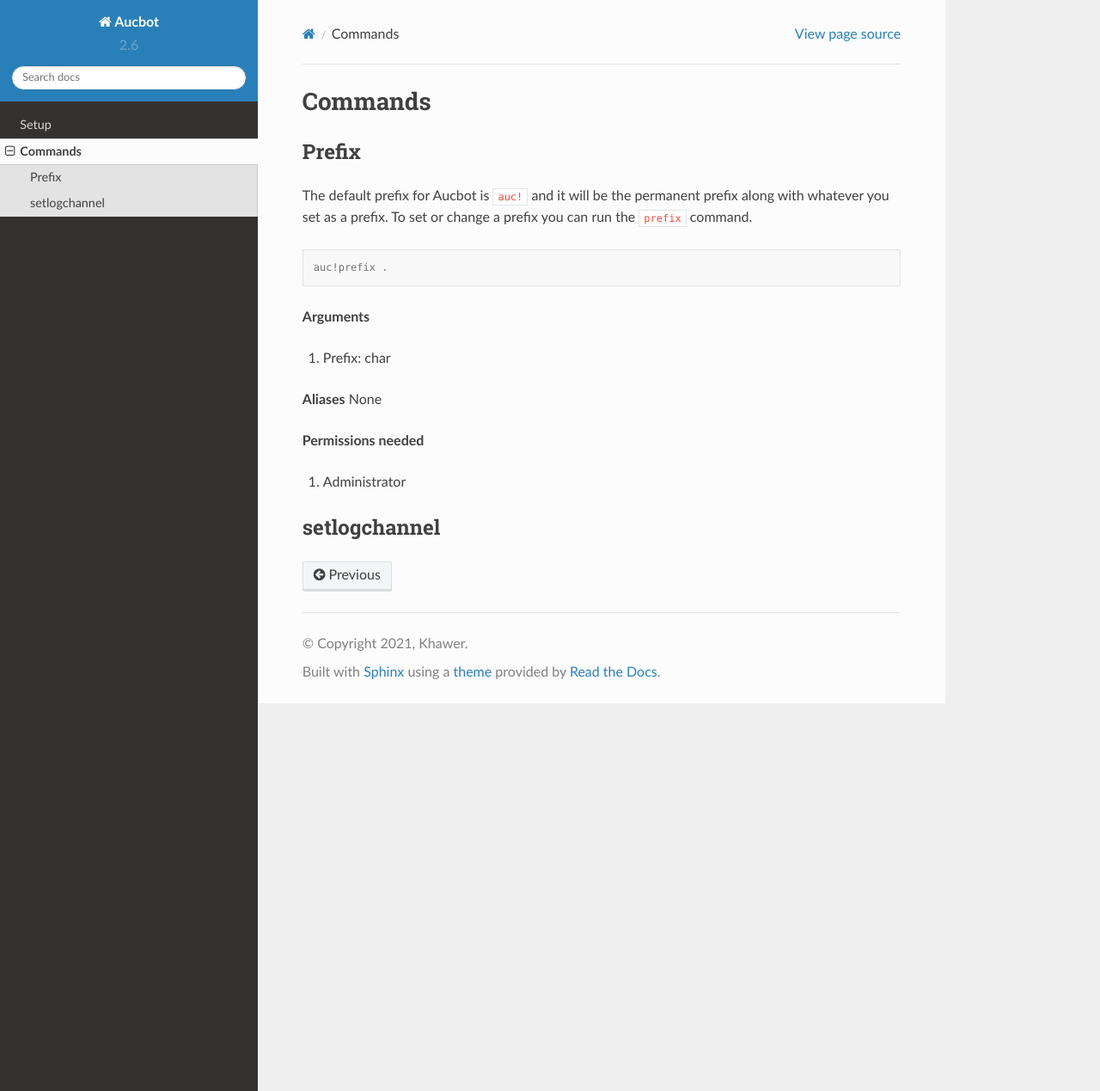
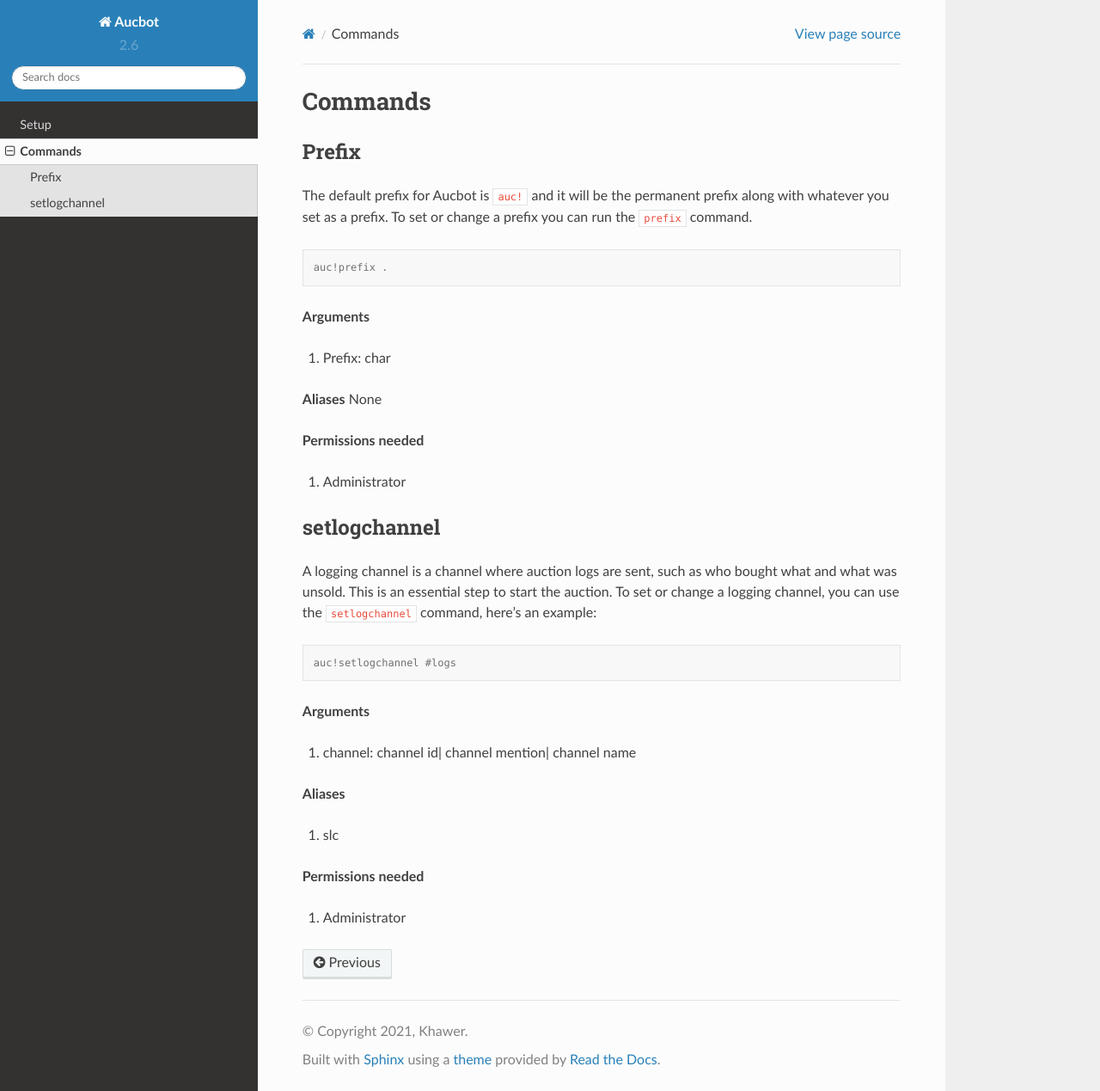
Before and after one commit to KhawerAbbas7/AucbotDocs, a Sphinx documentation site: the page built from docs/source/commands.rst, in a window 1280 px wide and 1269 px high. Shown: the whole window at 86% size. Built offline with Sphinx 7.4.7 and the Read the Docs theme 2.0.0, drawn with Linux system fonts in a browser that asks for light colours.

Commit message:
Update commands.rst

```diff
--- a/docs/source/commands.rst
+++ b/docs/source/commands.rst
@@ -28,3 +28,21 @@ None
 
 setlogchannel
 --------------
+
+A logging channel is a channel where auction logs are sent, such as who bought what and what was unsold. This is an essential step to start the auction. To set or change a logging channel, you can use the ``setlogchannel`` command, here's an example:
+
+.. code-block:: console
+
+   auc!setlogchannel #logs
+
+**Arguments**
+
+#. channel: channel id| channel mention| channel name
+
+**Aliases**
+
+#. slc
+
+**Permissions needed**
+
+#. Administrator
```
